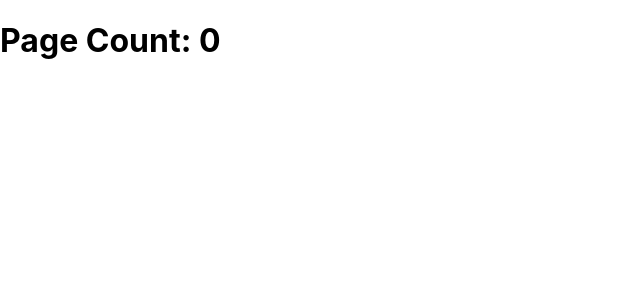
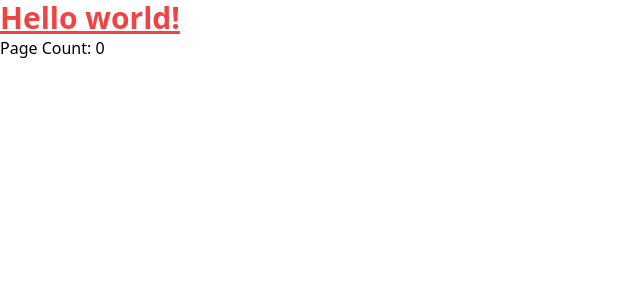
Before and after one commit to rslosch/card-game, a React (Create React App) app in the folder client/: page / in a window 1280 px wide. Shown: the top 300 px of the page, without its empty margins (0-640 px from the left). Built offline with nearby package versions, Linux system fonts and the light colour scheme; no server answers; the HTML template or start-up script is replaced by a standard one.

Commit message:
Tailwind install

```diff
--- a/client/package.json
+++ b/client/package.json
@@ -35,5 +35,8 @@
       "last 1 firefox version",
       "last 1 safari version"
     ]
+  },
+  "devDependencies": {
+    "tailwindcss": "^3.2.6"
   }
 }
--- a/client/src/App.js
+++ b/client/src/App.js
@@ -10,7 +10,11 @@
   }, []);
 
   return (
+
     <div className="App">
+       <h1 className="text-3xl font-bold underline text-red-500">
+      Hello world!
+      </h1>
       <h1>Page Count: {count}</h1>
     </div>
   );
--- a/client/src/index.css
+++ b/client/src/index.css
@@ -1,13 +1,3 @@
-body {
-  margin: 0;
-  font-family: -apple-system, BlinkMacSystemFont, 'Segoe UI', 'Roboto', 'Oxygen',
-    'Ubuntu', 'Cantarell', 'Fira Sans', 'Droid Sans', 'Helvetica Neue',
-    sans-serif;
-  -webkit-font-smoothing: antialiased;
-  -moz-osx-font-smoothing: grayscale;
-}
-
-code {
-  font-family: source-code-pro, Menlo, Monaco, Consolas, 'Courier New',
-    monospace;
-}
+@tailwind base;
+@tailwind components;
+@tailwind utilities;
--- /dev/null
+++ b/client/tailwind.config.js
@@ -0,0 +1,10 @@
+/** @type {import('tailwindcss').Config} */
+module.exports = {
+  content: [
+    "./src/**/*.{js,jsx,ts,tsx}",
+  ],
+  theme: {
+    extend: {},
+  },
+  plugins: [],
+}
```
Also changed, not shown: 1 other file (tests, documents, lock files or other folders).
